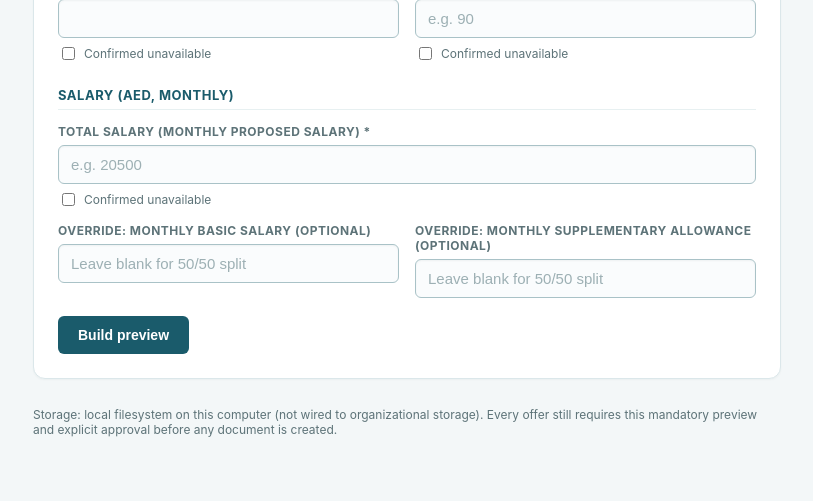
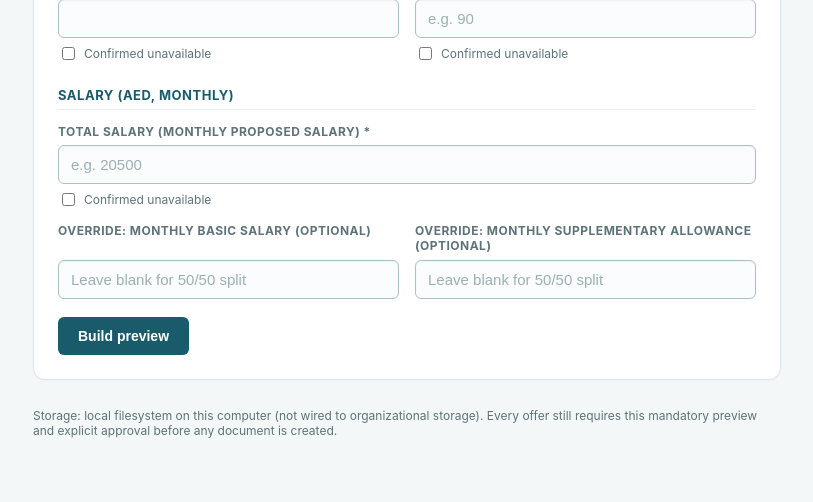
Before and after one commit to ameromari096-ai/Offer-Generator, a Flask app: page / in a window 1280 px wide. Shown: the part 1238-1740 px from the top of the page, without its empty margins (233-1046 px from the left). Before the commit the page ends 1675 px from the top, so only its background shows below. Run offline with Flask 3, Linux system fonts and the light colour scheme.

Commit message:
Fix misaligned salary override inputs when one label wraps
"Override: monthly supplementary allowance (optional)" wraps to two
lines while "Override: monthly basic salary (optional)" fits on one,
and since each .row column is just a label stacked on its input with
no cross-column alignment, the extra wrapped line pushed the
supplementary input down a row out of line with the basic one.

Added a label-2-line class (reserves two lines' height regardless of
whether the text actually wraps at a given width) on both labels in
that row, so the two inputs stay aligned however the text wraps.
Verified visually with a Playwright screenshot.

```diff
--- a/webapp/templates/base.html
+++ b/webapp/templates/base.html
@@ -109,6 +109,10 @@
       box-shadow: 0 0 0 3px var(--accent-light);
     }
     input::placeholder { color: #9db0b4; font-weight: 400; }
+    /* Reserves two lines' height for a label whose sibling in the same
+       .row might wrap while this one doesn't (or vice versa) - keeps
+       both columns' inputs aligned regardless of exact wrap width. */
+    label.label-2-line { min-height: 2.6em; }
     .row { display: flex; flex-wrap: wrap; gap: 16px; }
     .row > div { flex: 1 1 220px; min-width: 0; }
     .unavailable-toggle { display: flex; align-items: center; gap: 6px; font-weight: 400; font-size: 12px; color: var(--muted); margin-top: 6px; }
--- a/webapp/templates/index.html
+++ b/webapp/templates/index.html
@@ -148,11 +148,11 @@
 
     <div class="row">
       <div>
-        <label for="override_basic">Override: monthly basic salary (optional)</label>
+        <label for="override_basic" class="label-2-line">Override: monthly basic salary (optional)</label>
         <input type="text" name="override_basic" id="override_basic" placeholder="Leave blank for 50/50 split">
       </div>
       <div>
-        <label for="override_supplementary">Override: monthly supplementary allowance (optional)</label>
+        <label for="override_supplementary" class="label-2-line">Override: monthly supplementary allowance (optional)</label>
         <input type="text" name="override_supplementary" id="override_supplementary" placeholder="Leave blank for 50/50 split">
       </div>
     </div>
```
